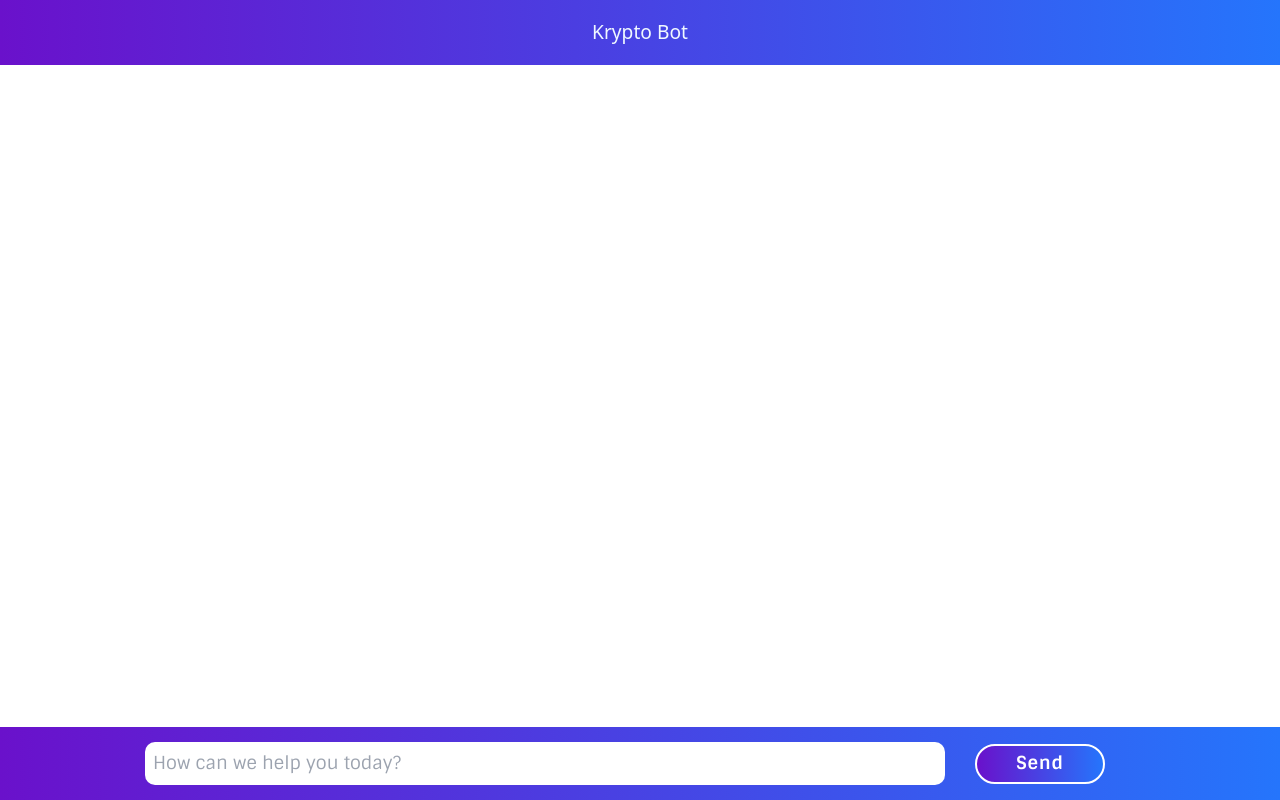
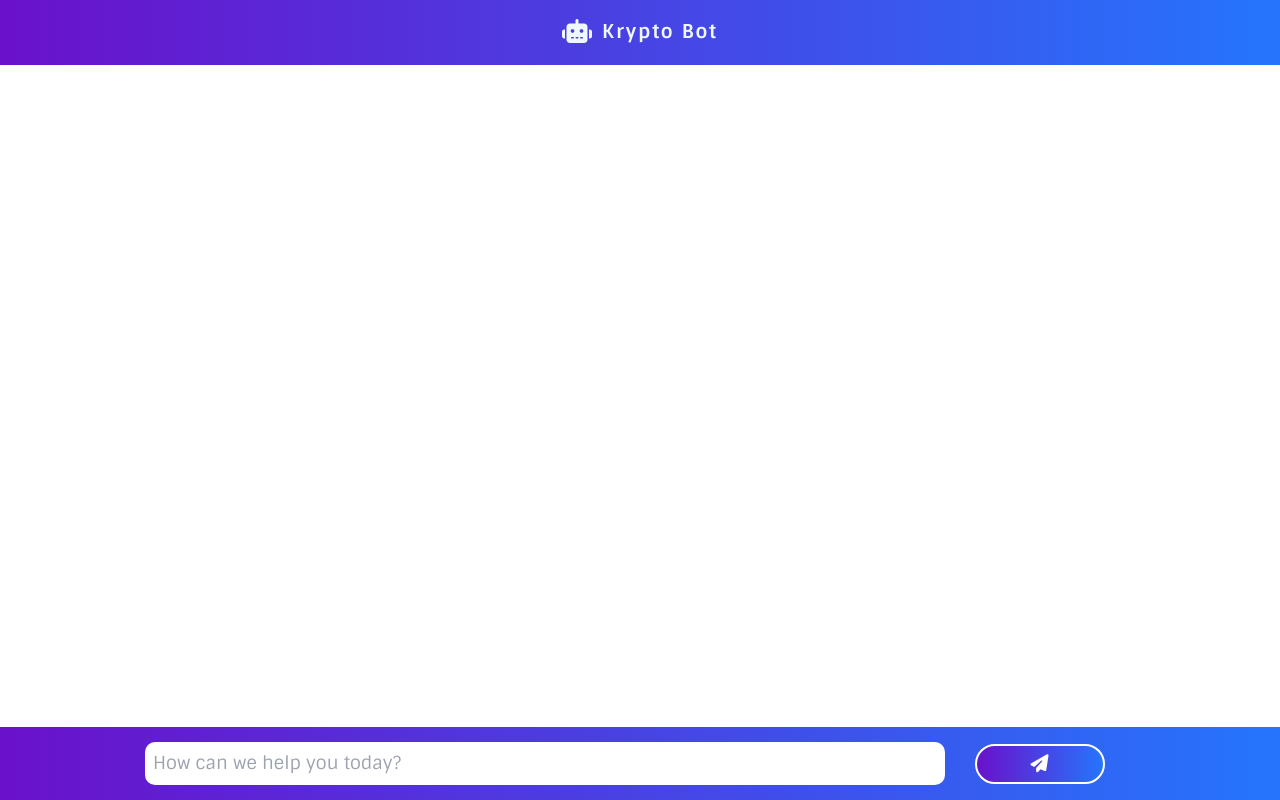
Before and after one commit to Yash-Phatak/Auto-Remediation, a React (Create React App) app in the folder client/: page /chat in a window 1280 px wide. Built offline with nearby package versions, Linux system fonts and the light colour scheme.

Commit message:
fixed chat

```diff
--- a/client/src/astylus/chat.module.css
+++ b/client/src/astylus/chat.module.css
@@ -1,9 +1,19 @@
 .top{
     background-image: var(--prim);
+    font-family: var(--font1);
+    font-weight: bolder;
+    letter-spacing: 2px;
+    position: fixed;
+    width: 100vw;
+    top: 0px;
     padding: 18px;
     text-align: center;
     color: aliceblue;
     font-size: larger;
+}
+
+.chatArea{
+    margin: 70px 0px;
 }
 
 .bdy{
@@ -68,6 +78,8 @@ input{
     letter-spacing: 2px;
 }
 
-@media screen and (min-device-width : 650px) {
-
+@media screen and (max-device-width : 400px) {
+    .btn{
+        margin: 0px 15px;
+    }
 }
--- a/client/src/components/Navbar.jsx
+++ b/client/src/components/Navbar.jsx
@@ -5,8 +5,9 @@ import nc from '../astylus/Nav.module.css'
 function Navbar() {
   return (
     <div className={nc.navbar}>
-      <Link className='' to='/'>Krypto Bot</Link>
-      <Link className='' to='/chat'>Try Now!</Link>
+      <i class="fa-solid fa-robot fa-xl"></i>
+      <Link to='/'>Krypto Bot</Link>
+      <Link to='/chat'>Try Now!</Link>
     </div>
   )
 }
--- a/client/src/screen/Chat.jsx
+++ b/client/src/screen/Chat.jsx
@@ -23,8 +23,10 @@ function Chat() {
         <div className={css.bdy}>
 
             <div className={css.top}>
-                <h1>Krypto Bot</h1>
+                <h1><i class="fa-solid fa-robot fa-shake fa-lg"></i><span className='ml-2'>Krypto Bot</span></h1>
             </div>
+
+            <div className={css.chatArea}>
             {
                 arr.current.map((data, i) => {
                     return (
@@ -34,11 +36,12 @@ function Chat() {
                     )
                 })
             }
+            </div>
 
             <div >
                 <form onSubmit={send} className={css.inp}>
                     <input onChange={changeInput} value={input} placeholder='How can we help you today?'></input>
-                    <button className={css.btn} type='submit'>Send</button>
+                    <button className={css.btn} type='submit'> <i class="fa-solid fa-paper-plane m-2"></i></button>
                 </form>
             </div>
         </div>
```
